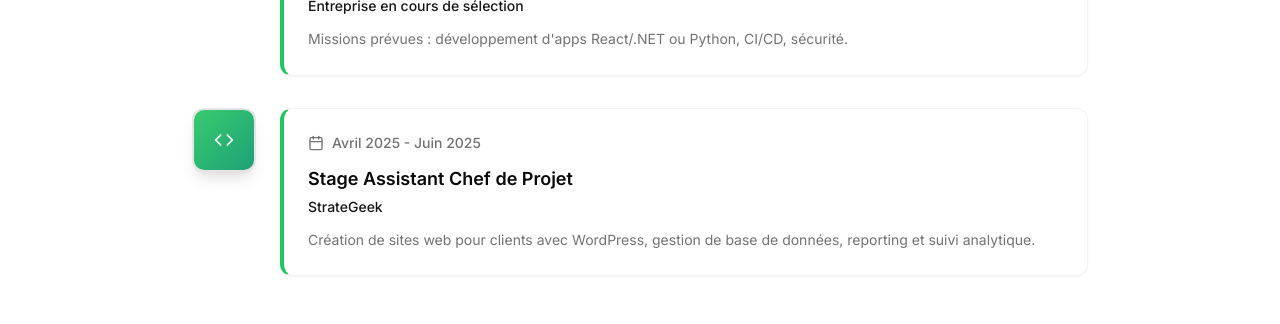
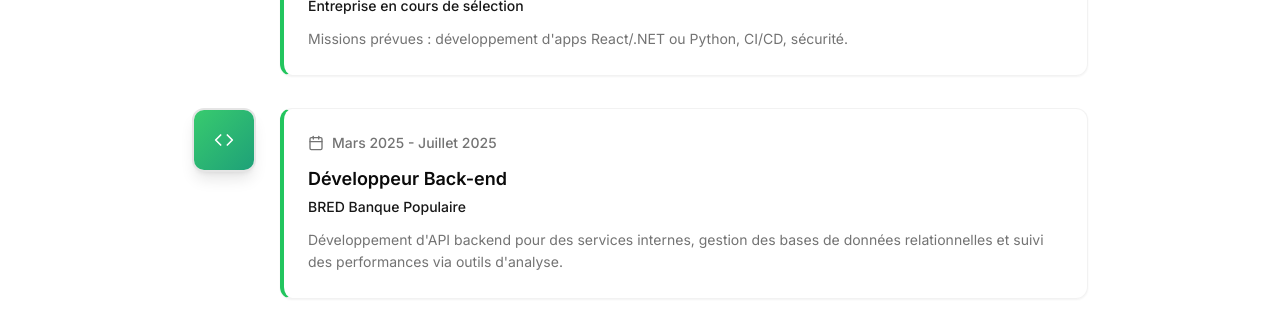
Before and after one commit to AlainZen/Portfolio, a Next.js app: page / in a window 1280 px wide. Shown: the part 1420-1744 px from the top of the page. Built offline with nearby package versions, Linux system fonts and the light colour scheme; no server answers.

Commit message:
Correction

```diff
--- a/app/components/career-tabs.tsx
+++ b/app/components/career-tabs.tsx
@@ -44,10 +44,10 @@ const proTimeline: Event[] = [
     location: "Paris"
   },
   {
-    date: "Avril 2025 - Juin 2025",
-    title: "Stage Assistant Chef de Projet",
-    company: "StrateGeek",
-    description: "Création de sites web pour clients avec WordPress, gestion de base de données, reporting et suivi analytique.",
+    date: "Mars 2025 - Juillet 2025",
+    title: "Développeur Back-end",
+    company: "BRED Banque Populaire",
+    description: "Développement d'API backend pour des services internes, gestion des bases de données relationnelles et suivi des performances via outils d'analyse.",
     icon: <Code className="w-5 h-5" />,
     type: 'work',
   },
```
